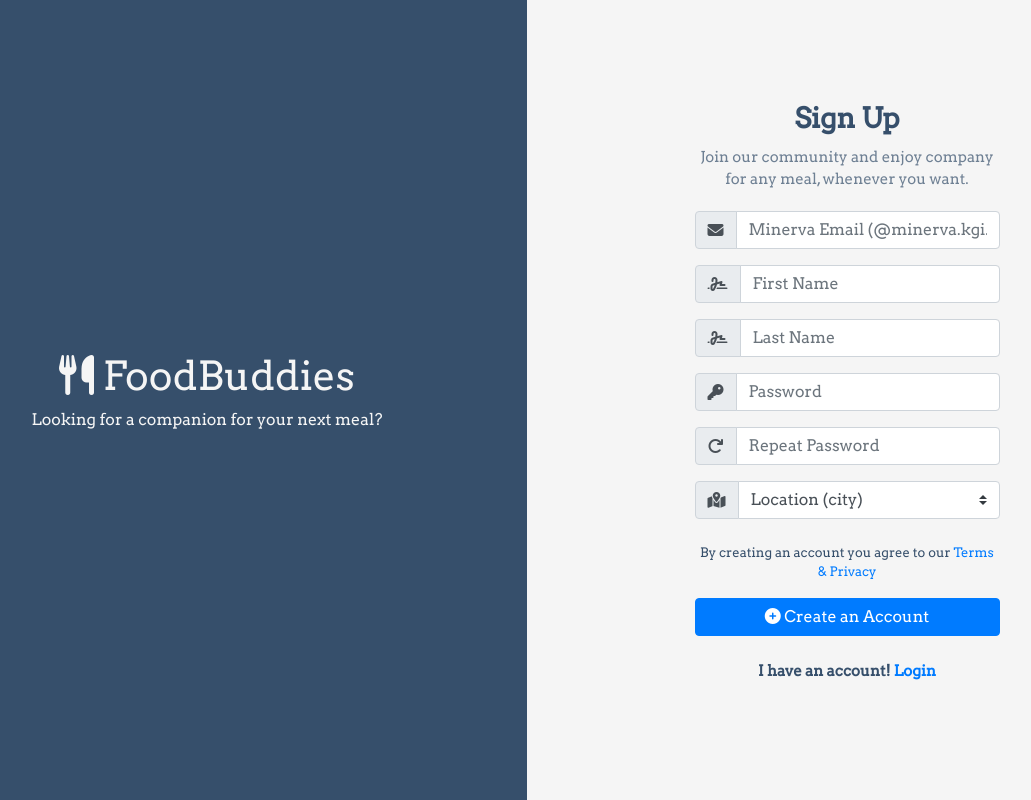
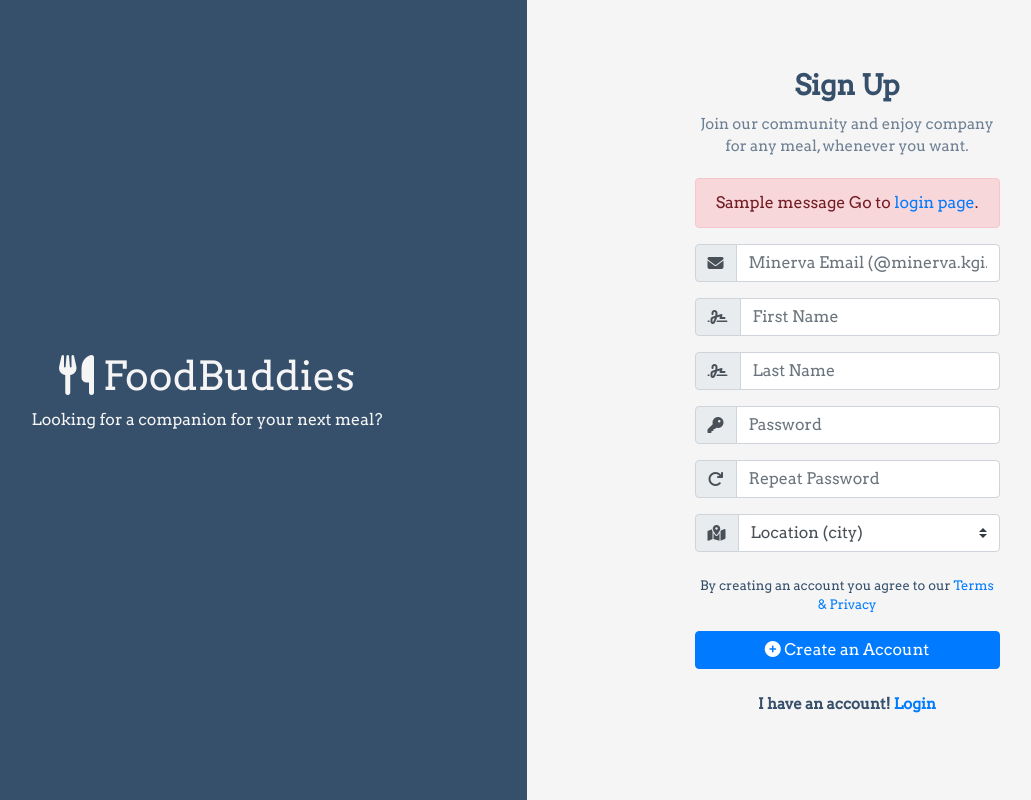
Before and after one commit to minerva-schools/cs162-food-buddies, a Flask app: page /sign_up in a window 1280 px wide. Shown: the whole page, without its empty margins (113-1144 px from the left). Run offline with Flask 2, Linux system fonts and the light colour scheme; tables that the repository leaves empty hold one stand-in row (values such as "Sample post"); one stand-in notice (Sample message) is shown; some libraries are stand-ins or nearby versions.

Commit message:
Fixed the flash message bug

```diff
--- a/web/authentication.py
+++ b/web/authentication.py
@@ -45,12 +45,11 @@ def login():
                 # return redirect(url_for('index'))
                 return "<h1>You're logged</h1>"
             else:
-                flash('Incorrect Password')
-
-                return "<h1>Incorrect Pwd</h1>"
+                flash('Incorrect Password!')
+                return redirect(url_for('authentication.login'))
         else:
             flash('This email does not have an account.')
-            return "<h1>email error</h1>"
+            return redirect(url_for('authentication.login'))
 
 @authentication.route('/logout')
 @login_required
--- a/web/templates/signUp.html
+++ b/web/templates/signUp.html
@@ -51,6 +51,13 @@
             <div class="signupForm">
               <h3 id="signupTitle">Sign Up</h3>
               <p id="signupSubTitle">Join our community and enjoy company for any meal, whenever you want.</p>
+              {% with messages = get_flashed_messages() %}
+              {% if messages %}
+              <div class="alert alert-danger" role="alert" style="text-align: center;">
+                {{ messages[0] }} Go to <a href="{{ url_for('authentication.login') }}">login page</a>.
+              </div>
+              {% endif %}
+              {% endwith %}
                 <form action="{{ url_for('authentication.sign_up') }}" method="POST" onsubmit="return checkForm(this);">
                     <div class="input-group mb-3">
                         <div class="input-group-prepend">
```
Also changed, not shown: web/templates/login.html (+9 -0 lines).
